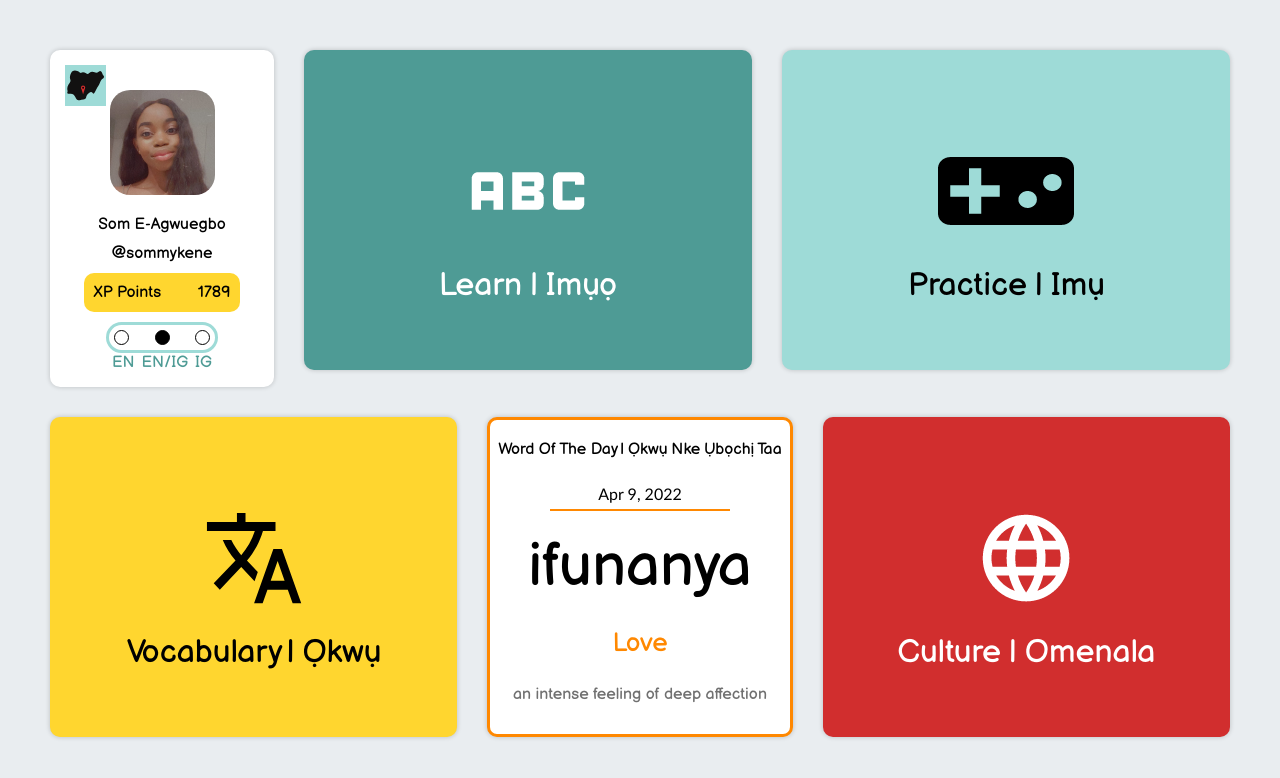
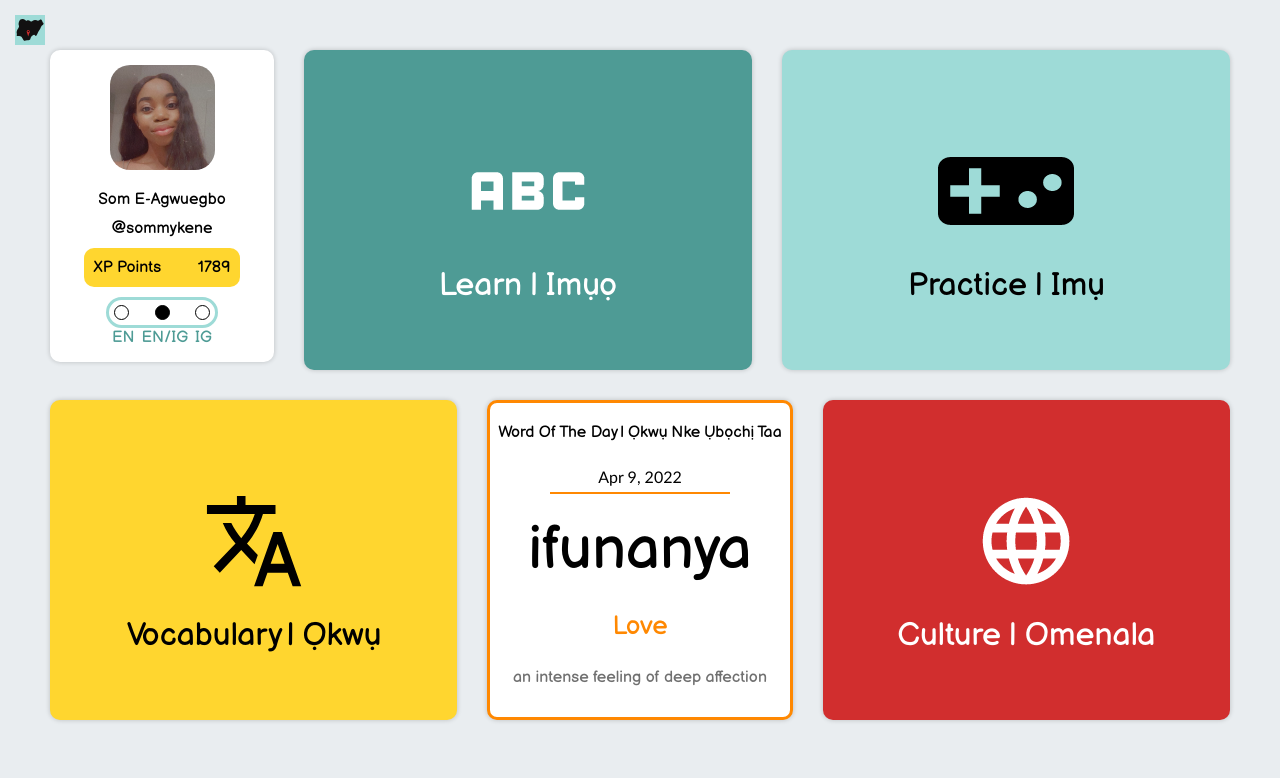
Before and after one commit to sommykene/coc251-project-v3, a React (Create React App) app: page / in a window 1280 px wide. Shown: the top 778 px of the page. Built offline with nearby package versions, Linux system fonts and the light colour scheme.

Commit message:
moved logo

```diff
--- a/src/App.js
+++ b/src/App.js
@@ -1,4 +1,6 @@
-import { Route, Routes } from "react-router-dom";
+import { Link, Route, Routes } from "react-router-dom";
+import logo from "./assets/images/logo.svg";
+
 import CultureHomeScreen from "./screens/culture/CultureHomeScreen";
 import HomeScreen from "./screens/home/HomeScreen";
 import LearnHomeScreen from "./screens/learn/LearnHomeScreen";
@@ -9,6 +11,9 @@ import VocabHomeScreen from "./screens/vocab/VocabHomeScreen";
 function App() {
   return (
     <div className="App">
+      <Link to="/">
+        <img style={styles.logo} src={logo} />
+      </Link>
       <Routes>
         <Route path="/" element={<HomeScreen />} />
         <Route path="learn/*" element={<LearnRoutes />} />
@@ -44,4 +49,13 @@ const VocabRoutes = () => {
     </Routes>
   );
 };
+
+const styles = {
+  logo: {
+    position: "absolute",
+    top: 15,
+    left: 15,
+    width: "30px",
+  },
+};
 export default App;
--- a/src/components/ProfileCard.js
+++ b/src/components/ProfileCard.js
@@ -1,16 +1,13 @@
 import React from "react";
 import { Link } from "react-router-dom";
 import { color } from "../assets/colors/colors";
-import logo from "../assets/images/logo.svg";
+
 import profileImage from "../assets/images/profile.png";
 import ToggleSwitch from "./ToggleSwitch";
 
 function ProfileCard() {
   return (
     <div style={styles.card} className="card balsamiq">
-      <Link to="/">
-        <img style={styles.logo} src={logo} />
-      </Link>
       <img style={styles.profileImage} src={profileImage} />
       <span style={{ margin: "10px 0" }}>Som E-Agwuegbo</span>
       <span>@sommykene</span>
@@ -31,17 +28,10 @@ const XpPointCard = () => {
 
 const styles = {
   card: {
-    paddingBottom: "15px",
-    // height: "350px",
+    padding: "15px 0",
     alignItems: "center",
   },
-  logo: {
-    position: "absolute",
-    top: 15,
-    left: 15,
-  },
   profileImage: {
-    marginTop: "40px",
     marginBottom: "10px",
   },
   xppoints: {
```
